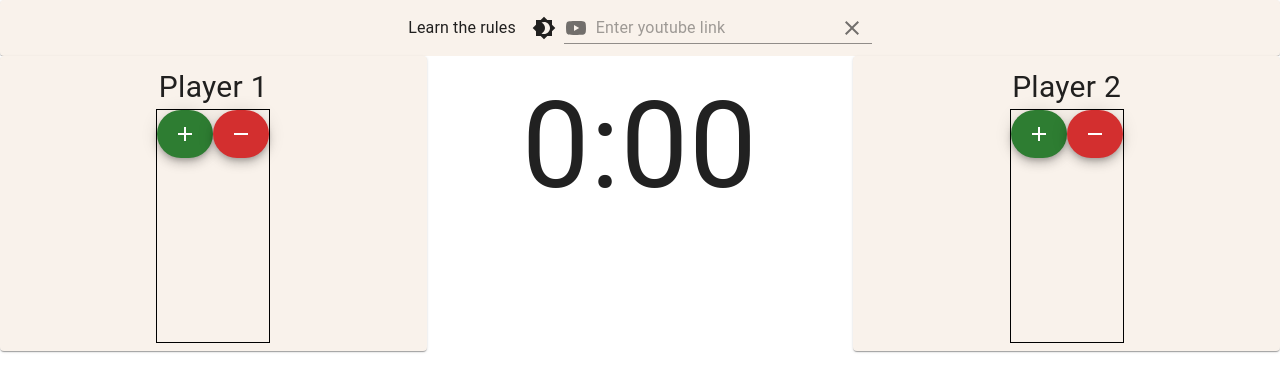
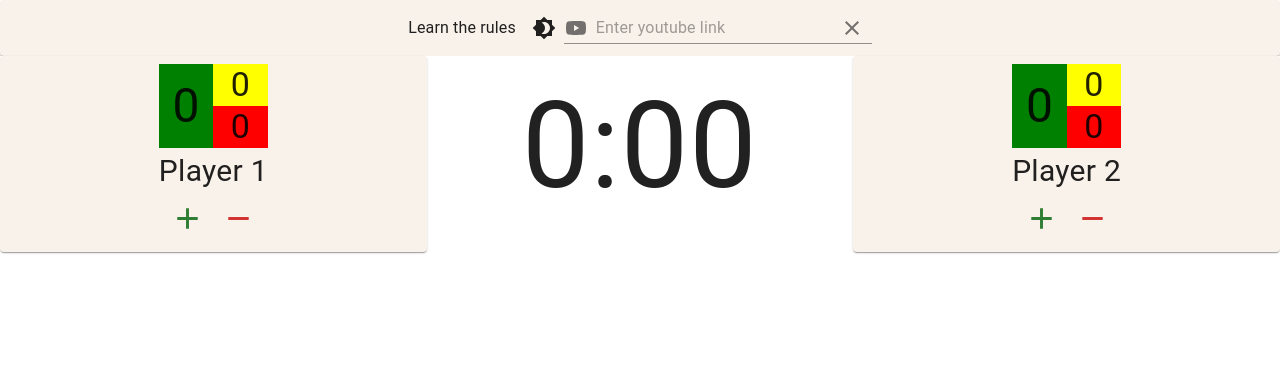
Before and after one commit to dli9431/learntherules, a React (Vite) app: page / in a window 1280 px wide. Shown: the top 392 px of the page. Built offline with nearby package versions, Linux system fonts and the light colour scheme.

Commit message:
bunch of ui stuff

```diff
--- a/src/App.tsx
+++ b/src/App.tsx
@@ -7,7 +7,6 @@ import CssBaseline from '@mui/material/CssBaseline';
 import Grid from '@mui/material/Grid';
 import Paper from '@mui/material/Paper';
 import IconButton from '@mui/material/IconButton';
-import Box from '@mui/material/Box';
 import Brightness4Icon from '@mui/icons-material/Brightness4';
 import Brightness7Icon from '@mui/icons-material/Brightness7';
 import YouTubeIcon from '@mui/icons-material/YouTube';
@@ -62,7 +61,7 @@ function App() {
   const [input, setInput] = useState<string>('');
   const [youtubeId, setYoutubeId] = useState<string>('UZ3m4ay8Jrk'); // for testing
   const [opts, setOpts] = useState<PlayerOptions>({
-    height: '360', width: '720',
+    height: '390', width: '640', // default youtube api size
     playerVars: {
       mute: 1,
       autoplay: 0,
@@ -72,24 +71,31 @@ function App() {
   const [currTime, setCurrTime] = useState<number>(0);
   const [playState, setPlayState] = useState<number>(0);
   const [player, setPlayer] = useState<any>(null);
-  const [fighter1, setFighter1] = useState<Fighter>({ name: 'Player 1', position: 1 });
-  const [fighter2, setFighter2] = useState<Fighter>({ name: 'Player 2', position: 2 });
+  const [fighter1, setFighter1] = useState<Fighter>({ name: 'Player 1', position: 1, points: 0, advantages: 0, penalties: 0 });
+  const [fighter2, setFighter2] = useState<Fighter>({ name: 'Player 2', position: 2, points: 0, advantages: 0, penalties: 0 });
 
   useEffect(() => {
     // update player size
     function updateSize() {
+      let videoSize = { width: 1, height: 1 };
+      const aspectRatio = 39 / 64;
       const breakpoints = theme.breakpoints.values;
-      let videoSize = { width: 1, height: 1 };
       if (window.innerWidth < breakpoints.sm) {
-        videoSize = { width: 1, height: 0.5 };
+        // full screen
+        videoSize.width = window.innerWidth;
+        videoSize.height = Math.floor((videoSize.width * aspectRatio));
       }
       if (window.innerWidth >= breakpoints.sm && window.innerWidth < breakpoints.lg) {
-        videoSize = { width: .5, height: 1 };
+        // half width + aspect ratio
+        videoSize.width = Math.floor(.5 * window.innerWidth);
+        videoSize.height = Math.floor((videoSize.width * aspectRatio));
       }
       if (window.innerWidth >= breakpoints.lg) {
-        videoSize = { width: 1, height: .5 };
+        // full screen+padding + half height
+        videoSize.width = window.innerWidth;
+        videoSize.height = Math.floor((.5 * window.innerHeight) - 56);
       }
-      setOpts(prev => ({ ...prev, height: Math.floor(videoSize.height * window.innerHeight).toString(), width: (videoSize.width * window.innerWidth).toString() }));
+      setOpts(prev => ({ ...prev, height: videoSize.height.toString(), width: videoSize.width.toString() }));
     }
     updateSize();
     window.addEventListener('resize', updateSize);
@@ -130,8 +136,8 @@ function App() {
     // parse video title
     const names = parseTitle(event.target.videoTitle);
     if (names) {
-      setFighter1({ name: names.firstPerson, position: 1 });
-      setFighter2({ name: names.secondPerson, position: 2 });
+      setFighter1(prev => ({ ...prev, name: names.firstPerson }));
+      setFighter2(prev => ({ ...prev, name: names.secondPerson }));
     }
   };
   const onStateChange = (event: { target: any; }) => {
@@ -177,11 +183,10 @@ function App() {
         </Stack>
       </Paper>
       <Grid
-        spacing={0}
+        className="playerScoreContainer"
         direction={{ xs: 'column', sm: 'row', md: 'row', lg: 'column' }}
         container
         sx={{
-          flexGrow: 1,
           bgcolor: 'background.default',
           color: 'text.primary',
         }}
@@ -192,6 +197,11 @@ function App() {
             item
             xs={12} sm={6} md={6} lg={12}
             className='player'
+            sx={{
+              display: 'flex',
+              justifyContent: 'center',
+              alignItems: 'center',
+            }}
           >
             <YouTube
               // key={opts.width + opts.height} // forces rerender when window size changes
@@ -207,10 +217,8 @@ function App() {
             item
             className='scoreboard'
             xs={12} sm={6} md={6} lg={12}
-            display={{ xs: 'none', sm: 'inline' }}
-            flexGrow={1}
           >
-            <Grid container spacing={0}>
+            <Grid container>
               <Grid item xs={12} sm={12} md={12} lg={4} order={{ sm: 1, lg: 2 }} sx={{ textAlign: 'center' }}>
                 <Timer currTime={currTime} />
               </Grid>
--- a/src/interfaces/shared.ts
+++ b/src/interfaces/shared.ts
@@ -1,6 +1,9 @@
 export interface Fighter {
     name: string;
-    position: number
+    position: number,
+    points: number,
+    advantages: number,
+    penalties: number
 }
 
 export interface PlayerOptions {
--- a/src/player.tsx
+++ b/src/player.tsx
@@ -1,70 +1,77 @@
-import { Button, Stack, Box, Paper, Typography, Grid } from '@mui/material';
+import { Stack, Box, Paper, Typography, Grid } from '@mui/material';
 import { Fighter } from './interfaces/shared.ts';
 import { Theme } from '@mui/material/styles';
-import Score from './score.tsx';
-import { ScoreDial } from './score.tsx';
+import ScorePopover from './scorePopover.tsx';
 
 export const Player = ({ fighter, theme }: { fighter: Fighter; theme: Theme }) => {
     return (
-        <Box
-            sx={{
-                display: 'flex',
-                width: '100%',
-                height: '100%',
-                justifyContent: 'center',
-                alignItems: 'center',
-            }}
-        >
+
         <Paper
             sx={{
                 display: 'flex',
                 justifyContent: 'center',
                 bgcolor: theme.palette.mode === 'dark' ? '#1A2027' : '#f9f2eb',
                 padding: 1,
-                    width: '100%',
-                    height: '100%'
             }}
         >
-                <Stack spacing={0} alignItems="center" /*direction={{ sm: 'column', lg: 'row' }}*/>
-                    <Typography fontSize={{ md: 30, xs: 15 }}>
+            <Stack>
+                <Grid container spacing={0} className="scores">
+                    <Grid item xs={6} sx={{ display: 'flex', justifyContent: 'flex-end', alignItems: 'center' }}>
+                        <Box sx={{
+                            width: '100%',
+                            height: '100%',
+                            maxWidth: { sm: '100px', lg: '150px' },
+                            maxHeight: { sm: '100px', lg: '150px' },
+                            bgcolor: 'green', color: 'text.primary', textAlign: 'center',
+                            display: 'flex', justifyContent: 'center', alignItems: 'center'
+                        }}>
+                            <Typography variant="h3">
+                                {fighter.points}
+                            </Typography>
+                        </Box>
+                    </Grid>
+                    <Grid item xs={6}>
+                        <Grid item xs={12} sx={{ height: '50%' }}>
+                            <Box sx={{
+                                maxWidth: { md: '100px', xs: '50px' },
+                                bgcolor: 'yellow', color: 'text.primary', display: 'flex', justifyContent: 'center', alignItems: 'center'
+                            }}>
+                                <Typography variant="h4">
+                                    {fighter.advantages}
+                                </Typography>
+                            </Box>
+                        </Grid>
+                        <Grid item xs={12} sx={{ height: '50%' }}>
+                            <Box sx={{
+                                maxWidth: { md: '100px', xs: '50px' },
+                                bgcolor: 'red', color: 'text.primary', display: 'flex', justifyContent: 'center', alignItems: 'center'
+                            }}>
+                                <Typography variant="h4">
+                                    {fighter.penalties}
+                                </Typography>
+                            </Box>
+                        </Grid>
+                    </Grid>
+                </Grid>
+                <Typography fontSize={{ md: 30, xs: 15 }} sx={{ textAlign: 'center' }}>
                     {fighter.name}
                 </Typography>
                 <Grid
                     direction={{ sm: 'row' }}
                     container
-                        sx={{ border: '1px solid black' }}
+                    sx={{
+                        justifyContent: 'center',
+                    }}
                 >
                     <Grid item>
-                            <ScoreDial action="add" position={fighter.position} />
+                        <ScorePopover action="add" />
                     </Grid>
                     <Grid item>
-                            <ScoreDial action="remove" position={fighter.position} />
+                        <ScorePopover action="remove" />
                     </Grid>
                 </Grid>
-                    {/* <Grid
-                        direction="row"
-                        container
-                        sx={{ border: '1px solid black' }}
-                    >
-                        <Grid item>
-                            <Score variant="outlined" color="error" value="-p" />
-                        </Grid>
-                        <Grid item>
-                            <Score variant="outlined" color="success" value="-2" />
-                        </Grid>
-                        <Grid item>
-                            <Score variant="outlined" color="success" value="-3" />
-                        </Grid>
-                        <Grid item>
-                            <Score variant="outlined" color="success" value="-4" />
-                        </Grid>
-                        <Grid item>
-                            <Score variant="outlined" color="info" value="-a" />
-                        </Grid>
-                    </Grid> */}
             </Stack>
         </Paper>
-        </Box>
     )
 }
 
--- a/src/score.tsx
+++ /dev/null
@@ -1,91 +0,0 @@
-import { useState } from 'react';
-import { SpeedDial, SpeedDialAction, Button, Stack, Box, Paper, Typography, Grid } from '@mui/material';
-import { SpeedDialIcon } from '@mui/material';
-import AddIcon from '@mui/icons-material/Add';
-import EditIcon from '@mui/icons-material/Edit';
-import DeleteIcon from '@mui/icons-material/Delete';
-import RemoveIcon from '@mui/icons-material/Remove';
-import CloseIcon from '@mui/icons-material/Close';
-
-interface ScoreProps {
-    value: string;
-    variant: 'text' | 'outlined' | 'contained';
-    color: 'primary' | 'secondary' | 'info' | 'success' | 'warning' | 'error';
-}
-
-export default function Score({ value, variant, color }: ScoreProps) {
-    return (
-        <Button sx={{ padding: 0 }} variant={variant} size="small" color={color}>
-            {value}
-        </Button>
-    )
-}
-
-export function ScoreDial({ action, position }: { action: 'add' | 'remove', position: number }) {
-    const [open, setOpen] = useState(false);
-
-    const handleClick = () => {
-        setOpen((prevOpen) => !prevOpen);
-    };
-
-    const handleClose = () => {
-        setOpen(false);
-    };
-
-    return (
-        <SpeedDial
-            FabProps={{
-                color: action === 'add' ? 'success' : 'error',
-                variant: 'extended'
-            }}
-            ariaLabel={action === 'add' ? 'Add' : 'Remove'}
-            sx={{ display: 'flex', flexDirection: 'column' }}
-            // sx={{
-            //     position: { xs: 'absolute', sm: 'static' }, // Use absolute positioning on xs screens, switch to static on sm screens and up
-            //     bottom: 16,
-            //     right: { xs: 16, sm: 'auto' }, // Apply right: 16 on xs screens, switch to auto on sm screens and up
-            //     left: { xs: 'auto', sm: 16 }, // Apply left: auto on xs screens, switch to 16 on sm screens and up
-            //     display: { xs: 'block', sm: 'flex' }, // Use block display on xs screens, switch to flex on sm screens and up
-            //     flexDirection: { xs: 'column', sm: 'row' }, // Use column direction on xs screens, switch to row on sm screens and up
-            //     '& .MuiSpeedDial-fab': {
-            //         width: 56, // Adjust the size of the Speed Dial button
-            //         height: 56,
-            //     },
-            //     '& .MuiSpeedDialAction-fab': {
-            //         position: 'absolute',
-            //         bottom: 0,
-            //         right: 0,
-            //         width: 56, // Adjust the size of the Speed Dial actions
-            //         height: 56,
-            //     },
-            // }}
-            icon={<SpeedDialIcon icon={action === 'add' ? <AddIcon /> : <RemoveIcon />} openIcon={<CloseIcon />} />}
-            onClose={handleClose}
-            onOpen={handleClick}
-            open={open}
-        >
-
-            <SpeedDialAction
-                icon={<EditIcon />}
-                tooltipTitle="Advantage"
-                onClick={handleClose}
-                tooltipOpen
-                tooltipPlacement={position === 1 ? 'right' : 'left'}
-            />
-            <SpeedDialAction
-                icon={<DeleteIcon />}
-                tooltipTitle="Penalties"
-                onClick={handleClose}
-                tooltipOpen
-                tooltipPlacement={position === 1 ? 'right' : 'left'}
-            />
-            <SpeedDialAction
-                icon={<AddIcon />}
-                tooltipTitle="Points"
-                onClick={handleClose}
-                tooltipOpen
-                tooltipPlacement={position === 1 ? 'right' : 'left'}
-            />
-        </SpeedDial>
-    )
-}
--- /dev/null
+++ b/src/scorePopover.tsx
@@ -0,0 +1,47 @@
+import * as React from 'react';
+import Stack from '@mui/material/Stack';
+import Popover from '@mui/material/Popover';
+import Button from '@mui/material/Button';
+import { IconButton } from '@mui/material';
+import AddIcon from '@mui/icons-material/Add';
+import RemoveIcon from '@mui/icons-material/Remove';
+
+export default function ScorePopover({ action }: { action: 'add' | 'remove' }) {
+    const [anchorEl, setAnchorEl] = React.useState<HTMLButtonElement | null>(null);
+
+    const handleClick = (event: React.MouseEvent<HTMLButtonElement>) => {
+        setAnchorEl(event.currentTarget);
+    };
+
+    const handleClose = () => {
+        setAnchorEl(null);
+    };
+
+    const open = Boolean(anchorEl);
+    const id = open ? action : undefined;
+
+    return (
+        <div>
+            <IconButton aria-label={id} onClick={handleClick}>
+                {action === 'add' ? <AddIcon color="success" fontSize="large" /> : <RemoveIcon color="error" fontSize="large" />}
+            </IconButton>
+            <Popover
+                id={id}
+                open={open}
+                anchorEl={anchorEl}
+                onClose={handleClose}
+                anchorOrigin={{
+                    vertical: 'bottom',
+                    horizontal: 'left',
+                }}
+            >
+                <Stack direction="column" spacing={1}>
+                    <Button color={action === 'remove' ? 'error' : 'success'} variant="contained">{action === 'add' ? '+' : '-'}2 points</Button>
+                    <Button color={action === 'remove' ? 'error' : 'success'} variant="contained">{action === 'add' ? '+' : '-'}3 points</Button>
+                    <Button color={action === 'remove' ? 'error' : 'success'} variant="contained">{action === 'add' ? '+' : '-'}4 points</Button>
+                    <Button color={action === 'remove' ? 'error' : 'success'} variant="contained">{action === 'add' ? '-' : '+'}Penalty</Button>
+                </Stack>
+            </Popover>
+        </div>
+    );
+}
--- a/src/timer.tsx
+++ b/src/timer.tsx
@@ -1,4 +1,4 @@
-import { Box, Card, CardContent, Typography } from '@mui/material';
+import { Typography } from '@mui/material';
 
 export function Timer({ currTime }: { currTime: number }) {
   const seconds = currTime;
```
Lines whose indentation alone changed are shown as unchanged.
